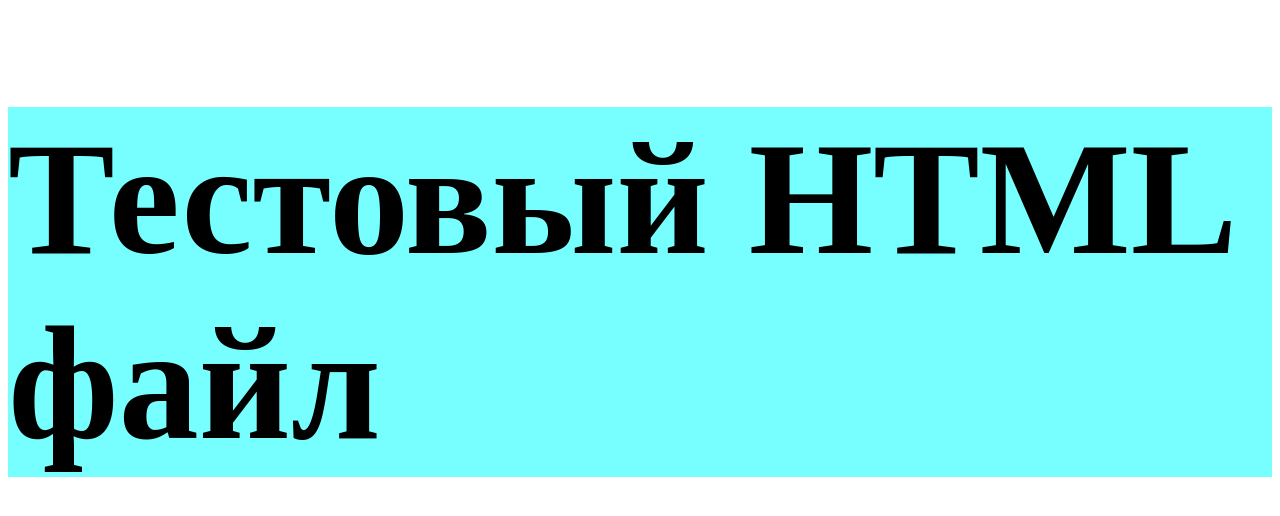
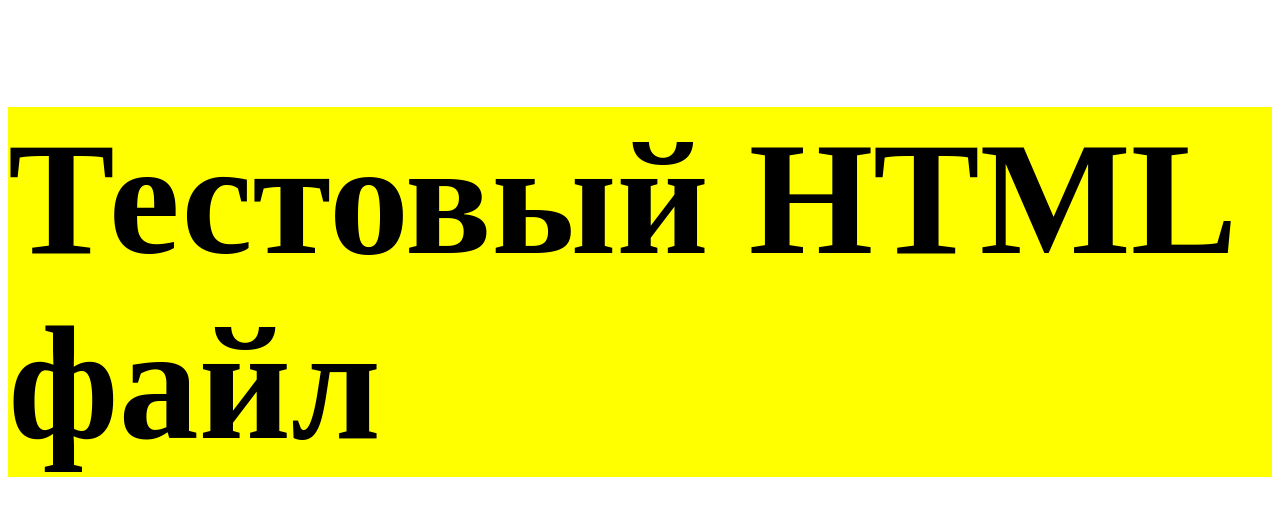
Before and after one commit to garold664/test-repository, a plain HTML site: page index.html in a window 1280 px wide. Drawn offline with Linux system fonts and the light colour scheme.

Commit message:
изменил цвет фона

```diff
--- a/index.html
+++ b/index.html
@@ -6,7 +6,7 @@
     <style>
         h1 {
             font-size: 10em;
-            background: #7ff;
+            background: #ff0;
         }
     </style>
 </head>
```
